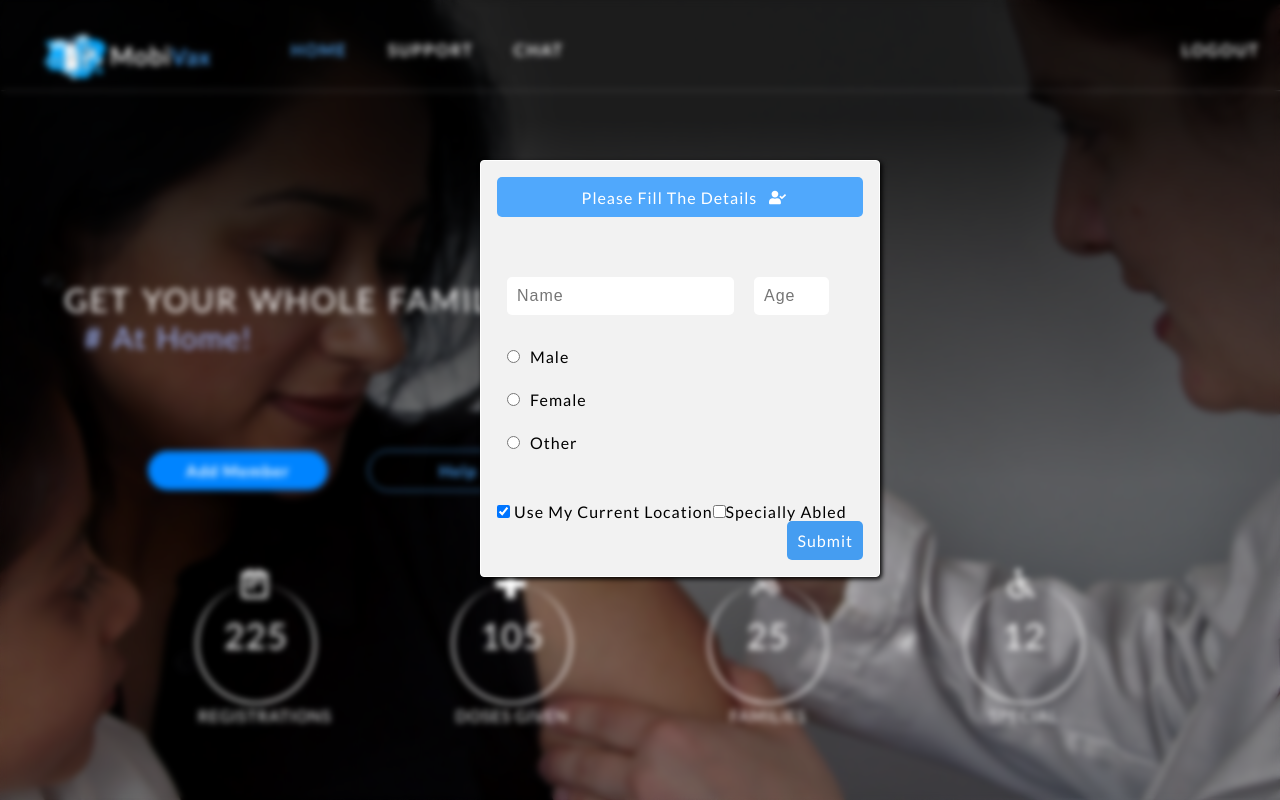
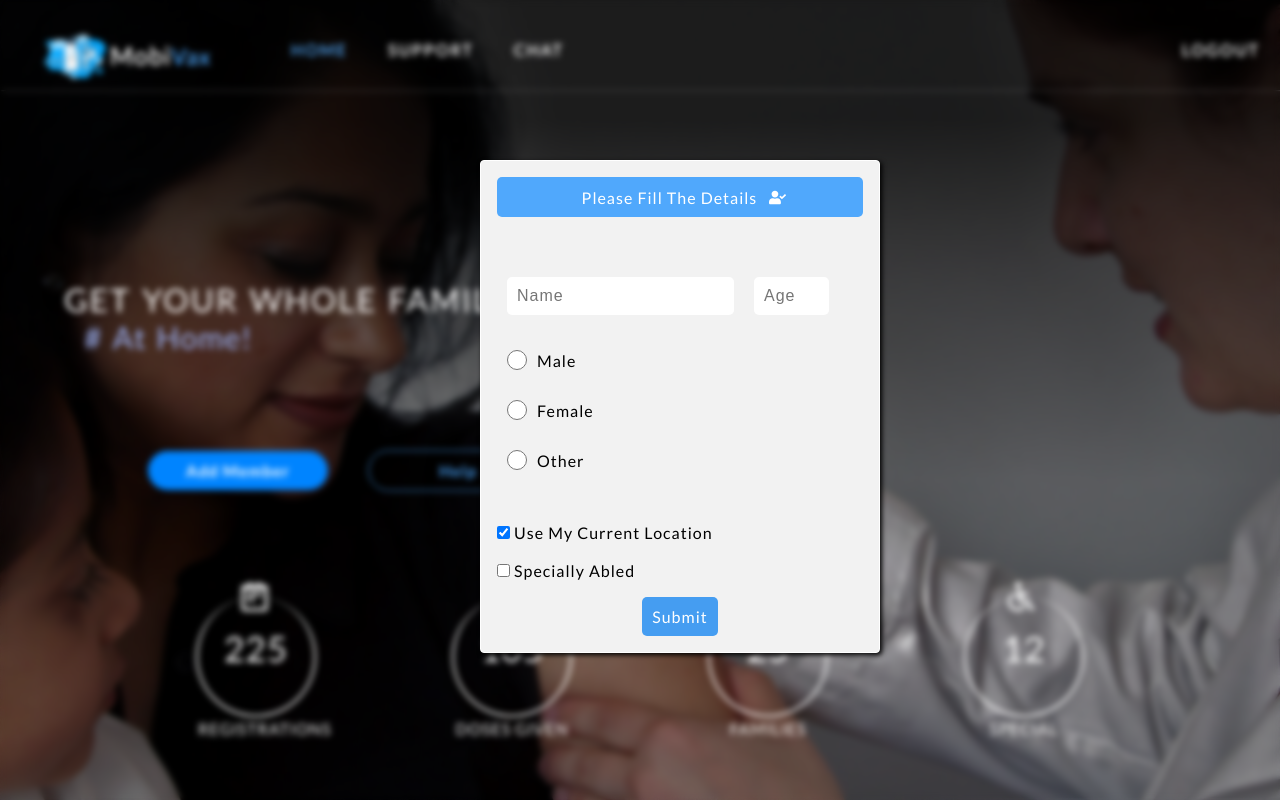
Before and after one commit to jatin0814/error404_fullstack_hack21, a React (Create React App) app in the folder frontend/: page / in a window 1280 px wide. Both pictures are taken after a click on the element "Help". Shown: the top 800 px of the page. Built offline with nearby package versions, Linux system fonts and the light colour scheme; no server answers.

Commit message:
Animation added on homepage

```diff
--- a/frontend/src/Container/Home/Home.jsx
+++ b/frontend/src/Container/Home/Home.jsx
@@ -1,6 +1,5 @@
 import React, { Component } from "react";
 import axios from "axios";
-
 import styles from "./Home.module.css";
 import AddMember from "../../UI/Modal/Modal";
 import Navbar from "../../Components/Navbar/Navbar";
@@ -13,6 +12,9 @@ import { BiGroup } from "react-icons/bi";
 import { BiHandicap } from "react-icons/bi";
 import { BiNotepad } from "react-icons/bi";
 import { FaUserCheck } from "react-icons/fa";
+// import LightSpeed from 'react-reveal/LightSpeed';
+import Bounce from 'react-reveal/Bounce';
+import Fade from 'react-reveal/Fade';
 
 class Home extends Component {
   state = {
@@ -137,7 +139,11 @@ class Home extends Component {
 
     return (
       <div>
-        <Navbar />
+        {/* <LightSpeed left> */}
+          <div>
+            <Navbar />
+          </div>
+        {/* </LightSpeed> */}
 
         <AddMember show={this.state.modal} switch={this.modalSwitchhandler}>
           <div className={styles.addMem}>
@@ -176,7 +182,8 @@ class Home extends Component {
                 className={styles.radioBtn}
                 onClick={this.male}
               />
-              <label for="male">male</label>
+
+              <label for="male" className={styles.inputText}>male</label>
               <br />
               <input
                 type="radio"
@@ -186,7 +193,7 @@ class Home extends Component {
                 className={styles.radioBtn}
                 onClick={this.female}
               />
-              <label for="female">female</label>
+              <label for="female" className={styles.inputText}>female</label>
               <br />
               <input
                 type="radio"
@@ -196,7 +203,7 @@ class Home extends Component {
                 className={styles.radioBtn}
                 onClick={this.other}
               />
-              <label for="other">other</label>
+              <label for="other" className={styles.inputText}>other</label>
               <br />
 
               <br />
@@ -217,6 +224,8 @@ class Home extends Component {
               />
               <label for="location"> Use my current location</label>
 
+              <br />
+              <br />
               <input
                 type="checkbox"
                 id="special"
@@ -224,7 +233,7 @@ class Home extends Component {
                 value="special"
                 onClick={this.special}
               />
-              <label for="special">Specially abled</label>
+              <label for="special">  Specially abled</label>
             </div>
 
             <div className={styles.submit} onClick={this.onAddMemberhandler}>
@@ -234,10 +243,12 @@ class Home extends Component {
         </AddMember>
 
         <div className={styles.parallax}>
+        <Fade top>
           <div className={styles.tag}>
             Get your whole family vaccinated here{" "}
             <div className={styles.tag2}># at home!</div>
           </div>
+          </Fade>
           <div className={styles.btns}>
             <div
               className={styles.add_button2}
@@ -253,6 +264,8 @@ class Home extends Component {
               {/*<FiHelpCircle />*/}
             </div>
 
+        <Fade left>
+          <div>
             <div className={styles.infor}>
               <div className={styles.reg} className={styles.informa}>
                 <BiNotepad className={styles.icon2} />
@@ -275,6 +288,9 @@ class Home extends Component {
                 <div>Special</div>
               </div>
             </div>
+
+            </div>
+            </Fade>
           </div>
         </div>
         {/*<Navbarb />*/}
--- a/frontend/src/Container/Home/Home.module.css
+++ b/frontend/src/Container/Home/Home.module.css
@@ -96,11 +96,13 @@ body {
 }
 
 .infor {
-  position: absolute;
-  top: 18vh;
+  position: relative;
+  top: 12vh;
+  /* top: 18px; */
   display: flex;
   width: 80vw;
   justify-content: space-around;
+  /* background: red; */
 }
 .informa {
   display: block;
@@ -263,16 +265,14 @@ body {
   border-bottom: 2px solid #459df1;
 }
 
-.radioBtn {
-  margin: 15px 10px;
-  /* padding: 10px; */
-}
 
 .submit {
   background-color: #459df1;
   padding: 10px;
   width: max-content;
-  margin-left: auto;
+  /* margin-left: auto; */
+  margin: 0 auto;
+  margin-top: 17px;
   color: white;
   border-radius: 5px;
   cursor: pointer;
@@ -286,3 +286,22 @@ body {
 .none {
   display: none;
 }
+
+.inputText{
+  /* color:red; */
+  position: relative;
+  top: -3px;
+
+}
+
+.radioBtn {
+  margin: 15px 10px;
+  /* padding: 10px; */
+  cursor: pointer;
+
+  height: 20px;
+  width: 20px;
+  background-color: #eee;
+  border-radius: 50%;
+
+}
```
